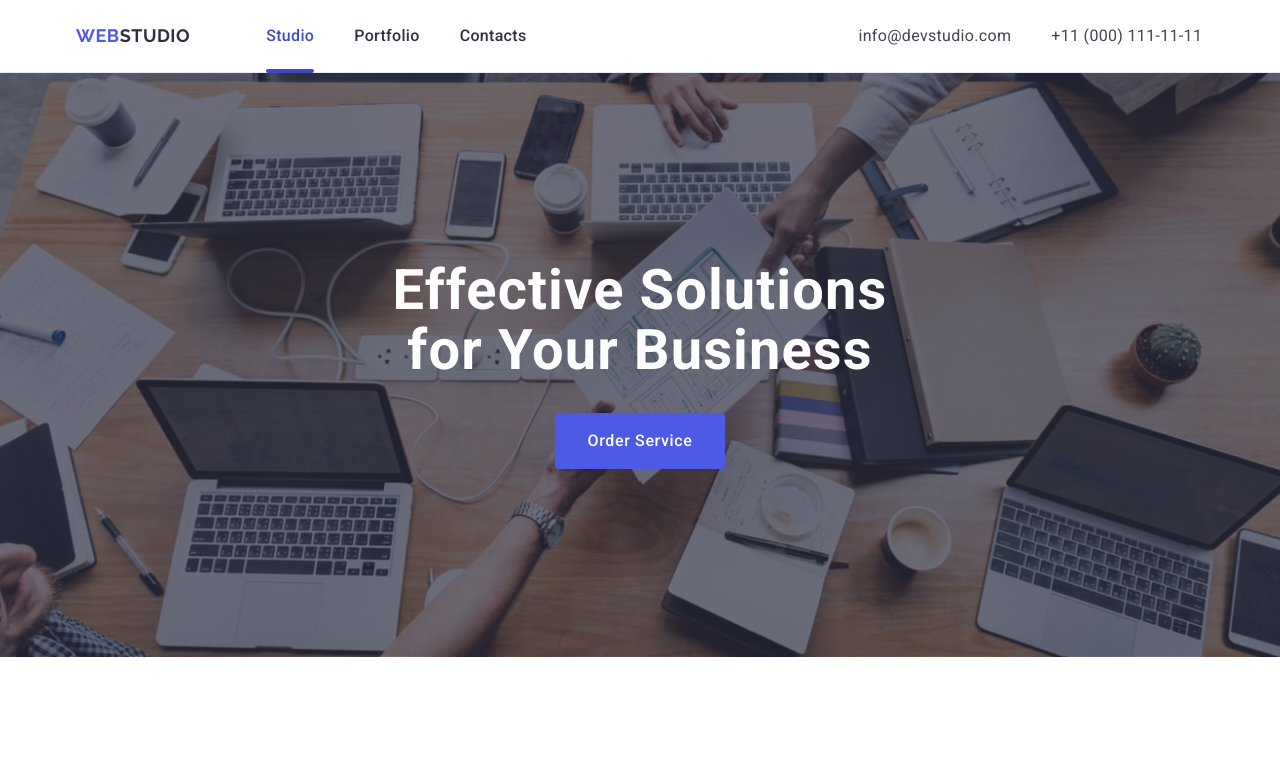
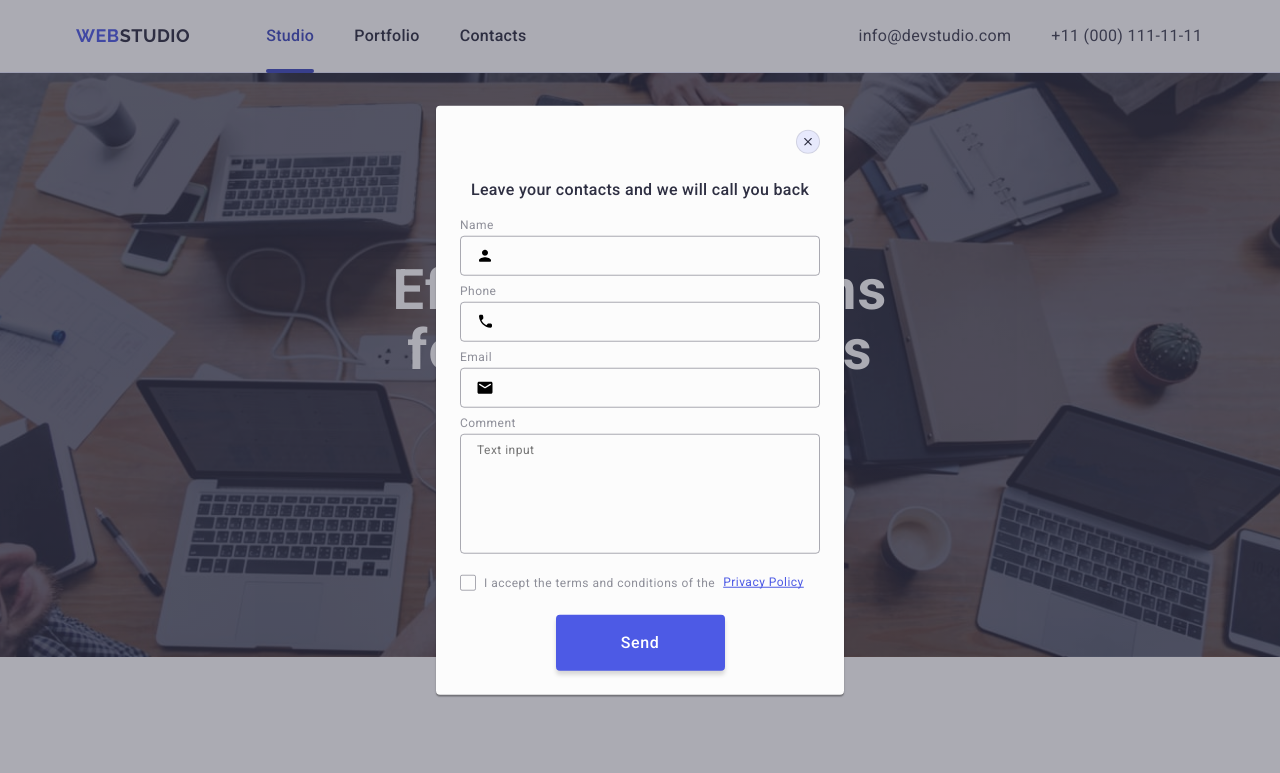
Before and after one commit to KhrystynaKolomiiets/goit-markup-hw-05, a plain HTML site: page index.html in a window 1280 px wide. Shown: the top 773 px of the page. Drawn offline with nearby package versions, Linux system fonts and the light colour scheme.

Commit message:
correct modal

```diff
--- a/css/styles.css
+++ b/css/styles.css
@@ -675,10 +675,14 @@ img {
   transform: translateY(-50%);
   transition: fill 250ms cubic-bezier(0.4, 0, 0.2, 1);
 }
+.modal-checkbox {
+  margin-bottom: 24px;
+}
 .send-button {
   border: none;
   cursor: pointer;
   display: block;
+  margin: 0 auto;
   border-radius: 4px;
   padding: 16px 32px;
   min-width: 169px;
@@ -738,7 +742,10 @@ img {
     border 250ms cubic-bezier(0.4, 0, 0.2, 1),
     fill 250ms cubic-bezier(0.4, 0, 0.2, 1);
 }
-.modal-check:checked + .label-span {
+/* .modal-check:focus + .check-text .label-span {
+  border-color: #4d5ae5;
+} */
+.modal-check:checked + .check-text .label-span {
   background-color: #404bbf;
   border: none;
   fill: #f4f4fd;
--- a/index.html
+++ b/index.html
@@ -512,7 +512,7 @@
         </div>
       </div>
     </footer>
-    <div class="backdrop">
+    <div class="backdrop is-open">
       <div class="modal">
         <button type="button" class="modal-close">
           <svg class="modal-close-icon" width="8" height="8">
@@ -578,7 +578,7 @@
               class="modal-text"
             ></textarea>
           </div>
-          <div class="modal-field">
+          <div class="modal-checkbox">
             <input
               type="checkbox"
               id="user-privacy"
```
